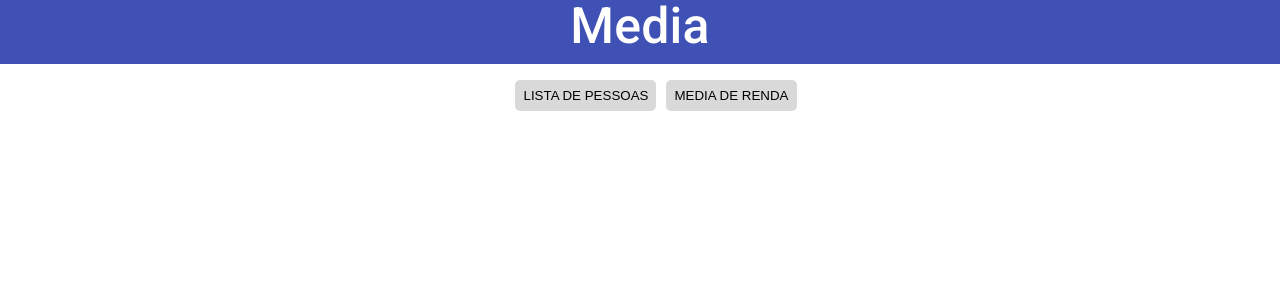
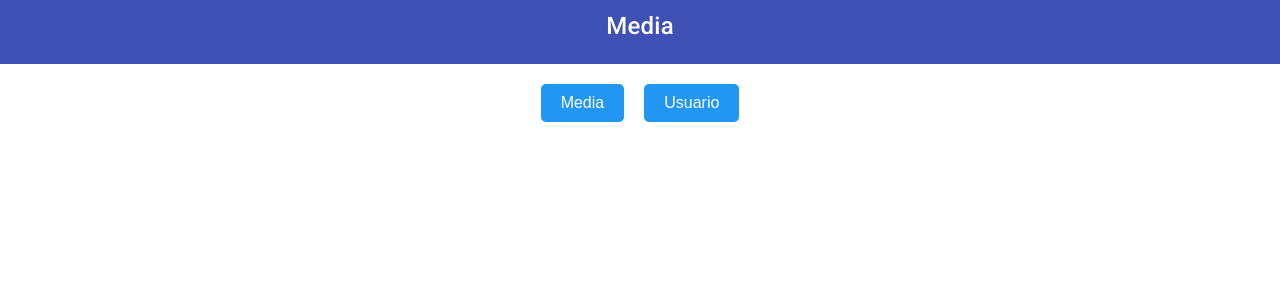
Before and after one commit to AnnaFerreira18/Renda-app, an Angular app: page / in a window 1280 px wide. Shown: the top 300 px of the page. Built offline with nearby package versions, Linux system fonts and the light colour scheme.

Commit message:
app alteraçoes

```diff
--- a/src/app/app.component.html
+++ b/src/app/app.component.html
@@ -3,6 +3,20 @@
     <span class="center-text larger-font margin-down">Media</span>
   </mat-toolbar-row>
 </mat-toolbar>
+
+<div class="button-container">
+  <button type="button" class="button" (click)="showMediaComponent()">Media </button>
+  <button type="button" class="button" (click)="showUsuarioComponent()">Usuario </button>
+</div>
+
 <section class="sec">
-<app-media></app-media>
+  <ng-container *ngIf="currentComponent === 'media'">
+    <app-media></app-media>
+  </ng-container>
+
+  <ng-container *ngIf="currentComponent === 'usuario'">
+    <app-usuario></app-usuario>
+  </ng-container>
+
+
 </section>
--- a/src/app/app.component.scss
+++ b/src/app/app.component.scss
@@ -23,3 +23,48 @@
   width: 100%;
   padding: 1rem;
 }
+.button-container {
+  margin: 20px;
+  text-align: center;
+}
+
+.button {
+  margin: 0 10px;
+  padding: 10px 20px;
+  font-size: 16px;
+  cursor: pointer;
+  background-color: #2196F3;
+  color: white;
+  border: none;
+  border-radius: 5px;
+  outline: none;
+}
+
+.button:hover {
+  background-color: #0b7dda;
+}
+
+.toolbar-row {
+  justify-content: center;
+}
+
+.larger-font {
+  font-size: 24px;
+}
+
+.margin-down {
+  margin-bottom: 10px;
+}
+
+.sec {
+  margin: 20px;
+}
+
+/* Adicione estilos específicos para cada componente se necessário */
+app-media {
+  margin-top: 20px;
+  border: 1px solid #ccc;
+  padding: 20px;
+  border-radius: 5px;
+  box-shadow: 0 2px 4px rgba(0, 0, 0, 0.1);
+}
--- a/src/app/app.component.ts
+++ b/src/app/app.component.ts
@@ -2,7 +2,9 @@ import { Component } from '@angular/core';
 import { CommonModule } from '@angular/common';
 import { RouterOutlet } from '@angular/router';
 import {MatToolbarModule} from '@angular/material/toolbar';
+import { UsuarioComponent } from './usuario/usuario.component';
 import { MediaComponent } from "./media/media.component";
+
 
 
 @Component({
@@ -10,8 +12,19 @@ import { MediaComponent } from "./media/media.component";
     standalone: true,
     templateUrl: './app.component.html',
     styleUrl: './app.component.scss',
-    imports: [CommonModule, RouterOutlet, MatToolbarModule, MediaComponent]
+    imports: [CommonModule, RouterOutlet, MatToolbarModule, MediaComponent, UsuarioComponent]
 })
 export class AppComponent {
   title = 'renda-app';
+
+  currentComponent: string = '';
+
+  showMediaComponent() {
+    this.currentComponent = 'media';
+  }
+
+  showUsuarioComponent() {
+    this.currentComponent = 'usuario';
+  }
+
 }
```
